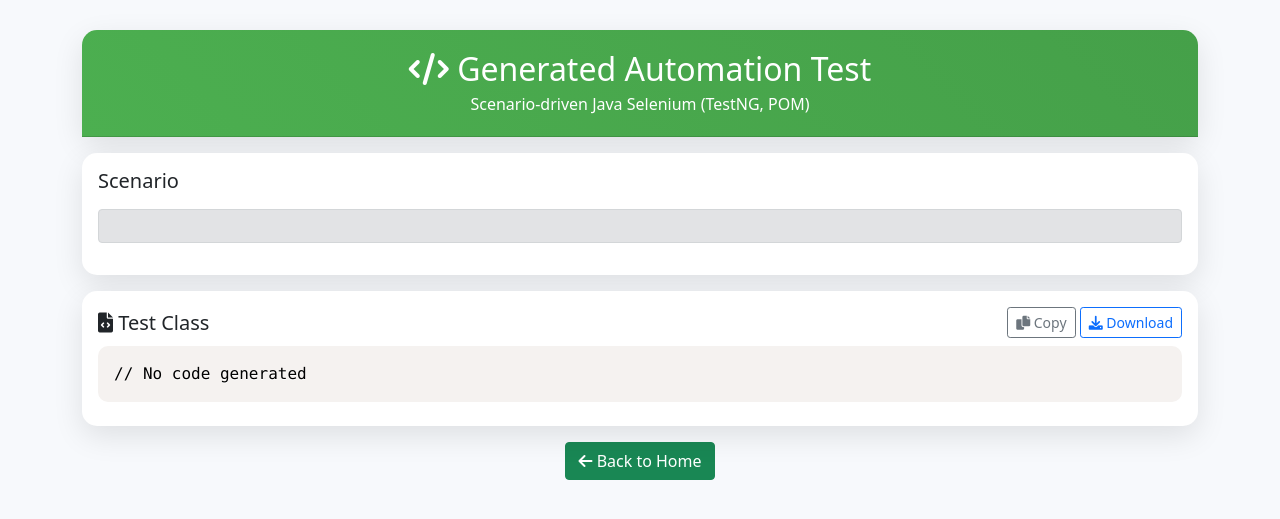
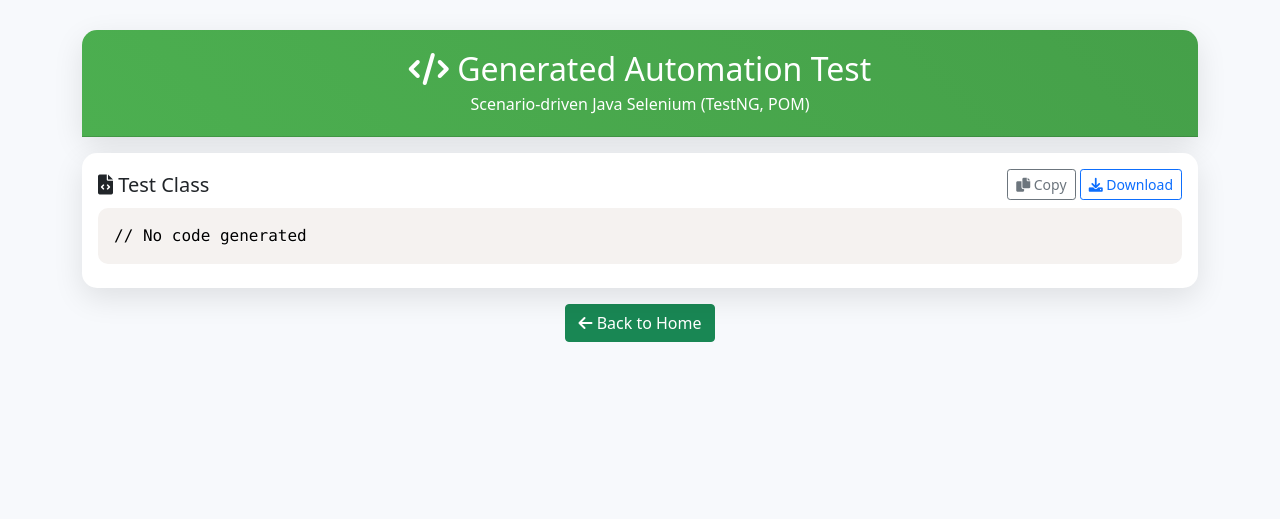
Before and after one commit to elnagar1/HeroTester, a Spring app: page /automation in a window 1280 px wide. Shown: the top 519 px of the page. Run offline with Thymeleaf, Linux system fonts and the light colour scheme; the template is opened without the code that fills it, so the values that code supplies are empty; some libraries are stand-ins or nearby versions.

Commit message:
fix(automation): hide scenario card to prevent showing user-provided examples; show only generated test code

```diff
--- a/src/main/resources/templates/automation.html
+++ b/src/main/resources/templates/automation.html
@@ -26,13 +26,6 @@
                     <div class="card-header">
                         <h2 class="mb-0"><i class="fas fa-code"></i> Generated Automation Test</h2>
                         <p class="mb-0 mt-1">Scenario-driven Java Selenium (TestNG, POM)</p>
-                    </div>
-                </div>
-
-                <div class="card mb-3">
-                    <div class="card-body">
-                        <h5 class="mb-3">Scenario</h5>
-                        <div class="alert alert-secondary" th:text="${scenario}"></div>
                     </div>
                 </div>
 
```
